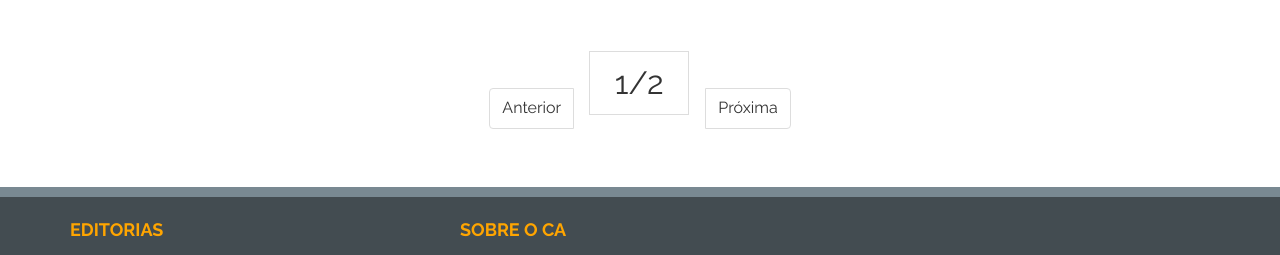
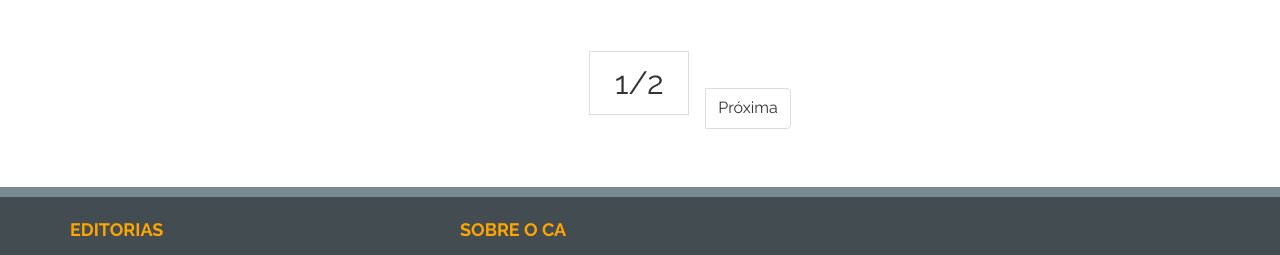
Before and after one commit to ca-metodista/portal-ca, a Jekyll site: the page built from index.html, in a window 1280 px wide. Shown: the part 441-696 px from the top of the page. Built offline with Jekyll 4.4.1, drawn with Linux system fonts in a browser that asks for light colours; the list of posts is cut into pages by our own code.

Commit message:
Update additional.css

```diff
--- a/css/additional.css
+++ b/css/additional.css
@@ -63,6 +63,7 @@ iframe{width:100%}
   text-transform: none;
   line-height: 1;
 }
+.disabled{opacity:0}
 
 .pagination-link--wide.first:before {
 	margin-right: 0.5em;
```
